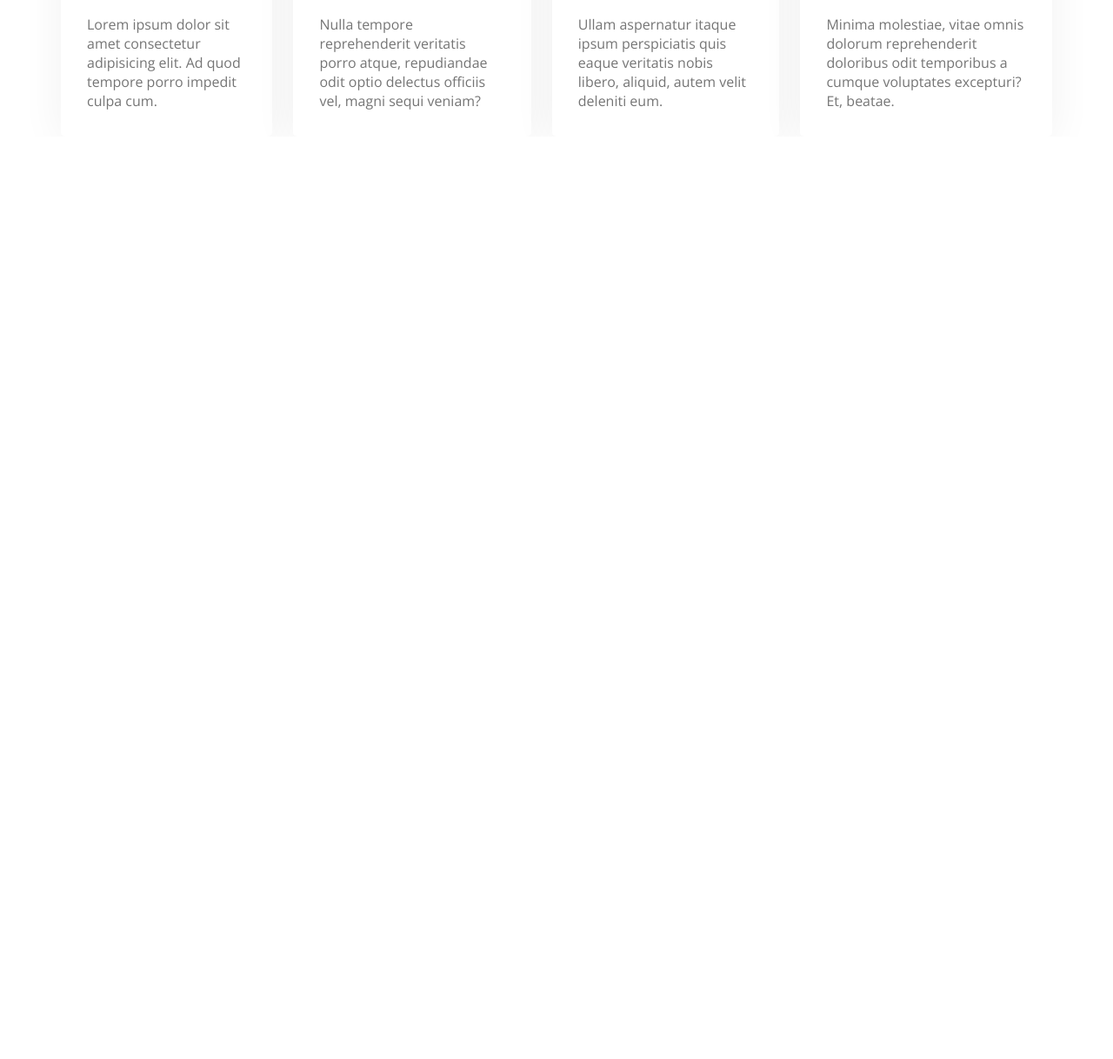
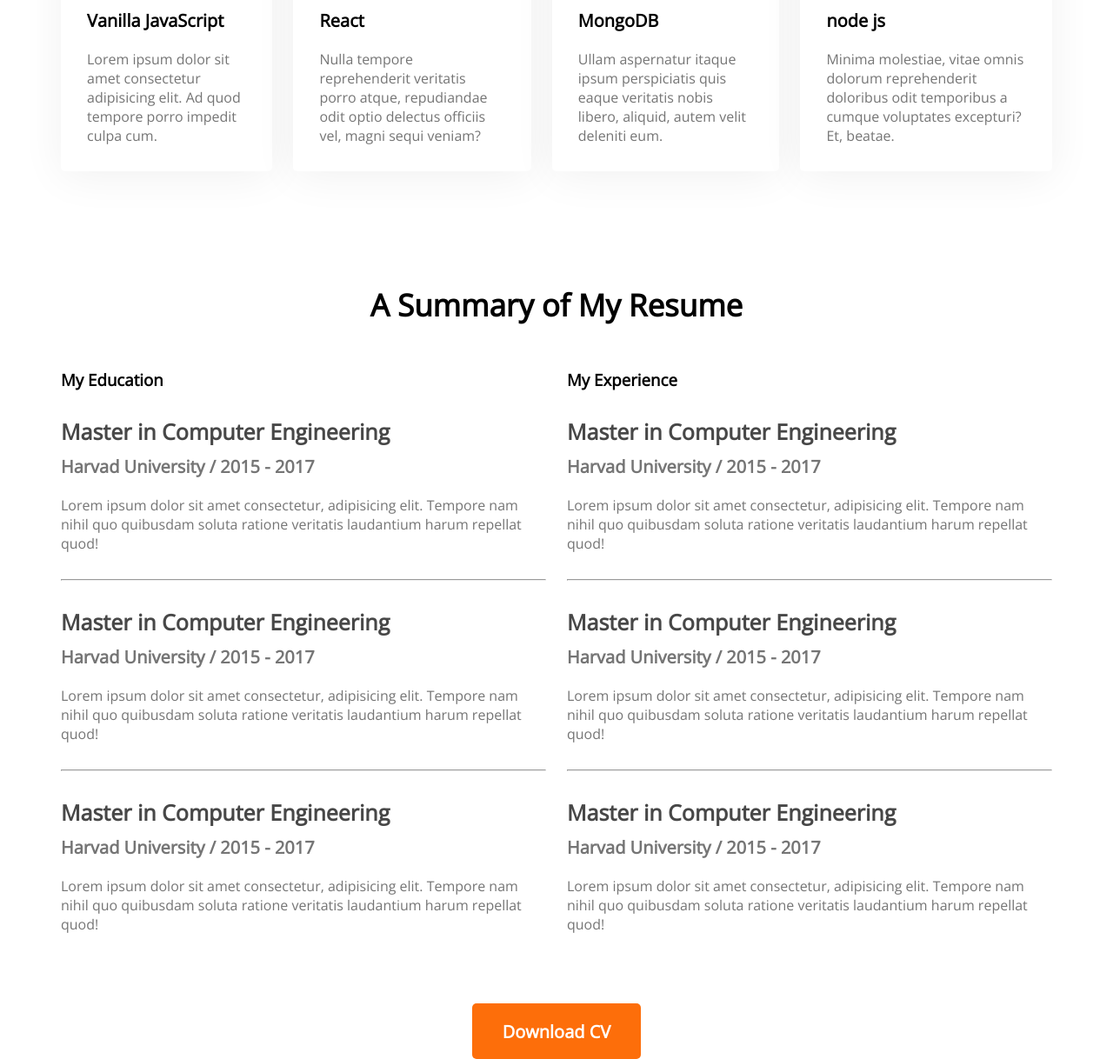
Before and after one commit to selim121/My-Portfolio, a plain HTML site: page index.html in a window 1280 px wide. Shown: the part 1809-3027 px from the top of the page at 87% size. Before the commit the page ends 1966 px from the top, so only its background shows below. Drawn offline with nearby package versions, Linux system fonts and the light colour scheme.

Commit message:
resume section

```diff
--- a/index.html
+++ b/index.html
@@ -78,6 +78,55 @@
                 </div>
             </div>
         </section>
+        <!-- Resume section -->
+        <section class="resume">
+            <h3 class="section-title">A Summary of My Resume</h3>
+            <div class="resume-content">
+                <div>
+                    <h3 class="resume-title">My Education</h3>
+                    <div class="resume-item">
+                        <h4 class="title">Master in Computer Engineering</h4>
+                        <h5 class="sub-title">Harvad University / 2015 - 2017</h5>
+                        <p class="description">Lorem ipsum dolor sit amet consectetur, adipisicing elit. Tempore nam nihil quo quibusdam soluta ratione veritatis laudantium harum repellat quod!</p>
+                    </div>
+                    <hr>
+                    <div class="resume-item">
+                        <h4 class="title">Master in Computer Engineering</h4>
+                        <h5 class="sub-title">Harvad University / 2015 - 2017</h5>
+                        <p class="description">Lorem ipsum dolor sit amet consectetur, adipisicing elit. Tempore nam nihil quo quibusdam soluta ratione veritatis laudantium harum repellat quod!</p>
+                    </div>
+                    <hr>
+                    <div class="resume-item">
+                        <h4 class="title">Master in Computer Engineering</h4>
+                        <h5 class="sub-title">Harvad University / 2015 - 2017</h5>
+                        <p class="description">Lorem ipsum dolor sit amet consectetur, adipisicing elit. Tempore nam nihil quo quibusdam soluta ratione veritatis laudantium harum repellat quod!</p>
+                    </div>
+                </div>
+                <div>
+                    <h3 class="resume-title">My Experience</h3>
+                    <div class="resume-item">
+                        <h4 class="title">Master in Computer Engineering</h4>
+                        <h5 class="sub-title">Harvad University / 2015 - 2017</h5>
+                        <p class="description">Lorem ipsum dolor sit amet consectetur, adipisicing elit. Tempore nam nihil quo quibusdam soluta ratione veritatis laudantium harum repellat quod!</p>
+                    </div>
+                    <hr>
+                    <div class="resume-item">
+                        <h4 class="title">Master in Computer Engineering</h4>
+                        <h5 class="sub-title">Harvad University / 2015 - 2017</h5>
+                        <p class="description">Lorem ipsum dolor sit amet consectetur, adipisicing elit. Tempore nam nihil quo quibusdam soluta ratione veritatis laudantium harum repellat quod!</p>
+                    </div>
+                    <hr>
+                    <div class="resume-item">
+                        <h4 class="title">Master in Computer Engineering</h4>
+                        <h5 class="sub-title">Harvad University / 2015 - 2017</h5>
+                        <p class="description">Lorem ipsum dolor sit amet consectetur, adipisicing elit. Tempore nam nihil quo quibusdam soluta ratione veritatis laudantium harum repellat quod!</p>
+                    </div>
+                </div>
+            </div>
+            <div class="resume-button">
+                <button class="btn-primary">Download CV</button>
+            </div>
+        </section>
     </main>
     <footer>
 
--- a/styles/portfolio.css
+++ b/styles/portfolio.css
@@ -66,17 +66,19 @@ main{
     max-width: 1140px;
     margin: 0 auto;
 }
+section{
+    margin-top: 130px;
+}
 /* about section styles */
 .about{
     text-align: center;
-    margin-top: 130px;
     background-color: #FFF8F3;
     border-radius: 10px;
     padding: 130px 150px;
 }
 .section-title{
     text-align: center;
-    margin-bottom: 30px;
+    margin-bottom: 50px;
     font-weight: 700;
     font-size: 35px;
 }
@@ -99,9 +101,7 @@ main{
     color: #474747;
 }
 /* what i do style */
-.what-i-do{
-    margin-top: 130px;
-}
+
 .skills-container{
     display: flex;
     gap: 24px;
@@ -121,3 +121,31 @@ main{
 .skill-description{
     color: #757575;
 }
+/* Resume style */
+.resume-content{
+    display: flex;
+    gap: 24px;
+}
+.resume-item{
+    margin-top: 30px;
+    margin-bottom: 30px;
+}
+.resume .title{
+    font-weight: 700;
+    font-size: 25px;
+    color: #474747;
+    margin-bottom: 10px;
+}
+.resume .sub-title{
+    color: #757575;
+    font-weight: 600;
+    font-size: 20px;
+    margin-bottom: 20px;
+}
+.resume .description{
+    color: #757575;
+}
+.resume-button{
+    margin-top: 50px;
+    text-align: center;
+}
```
